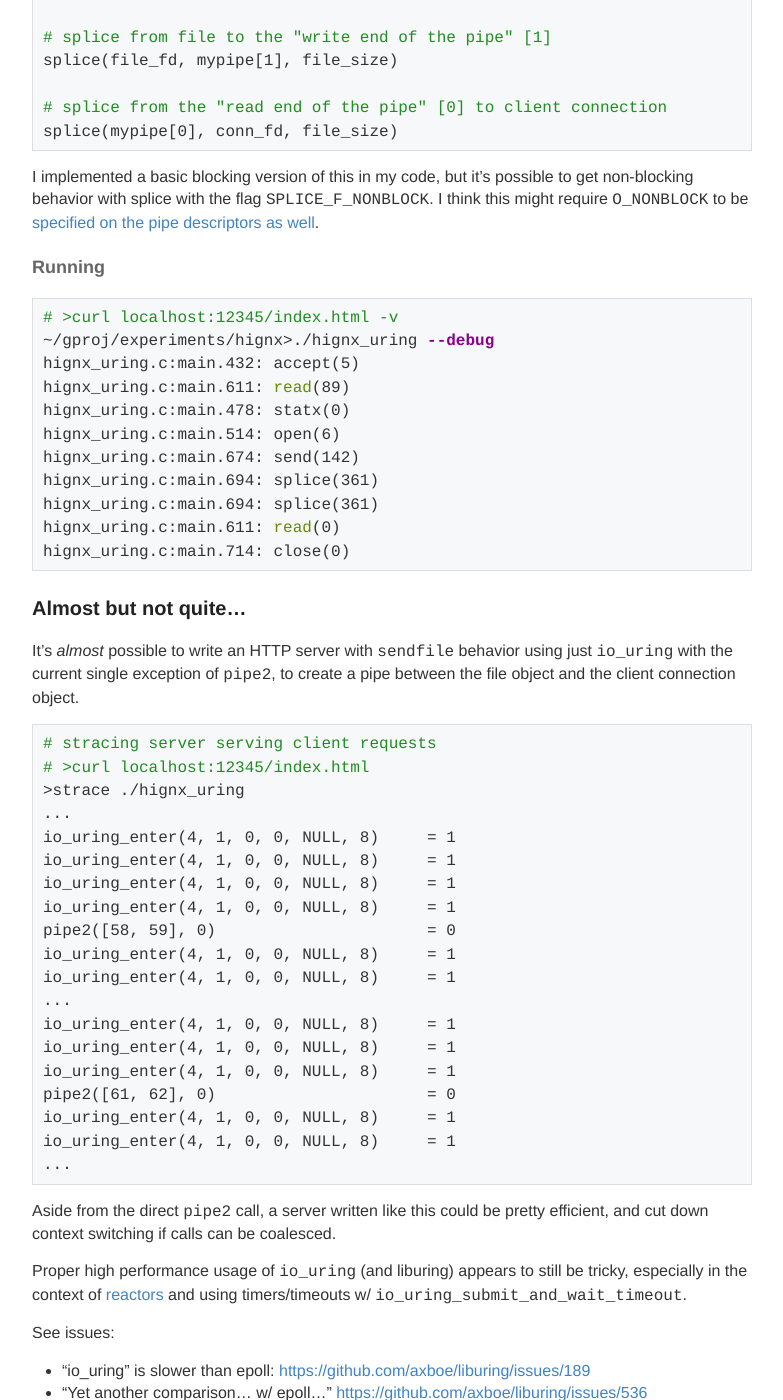
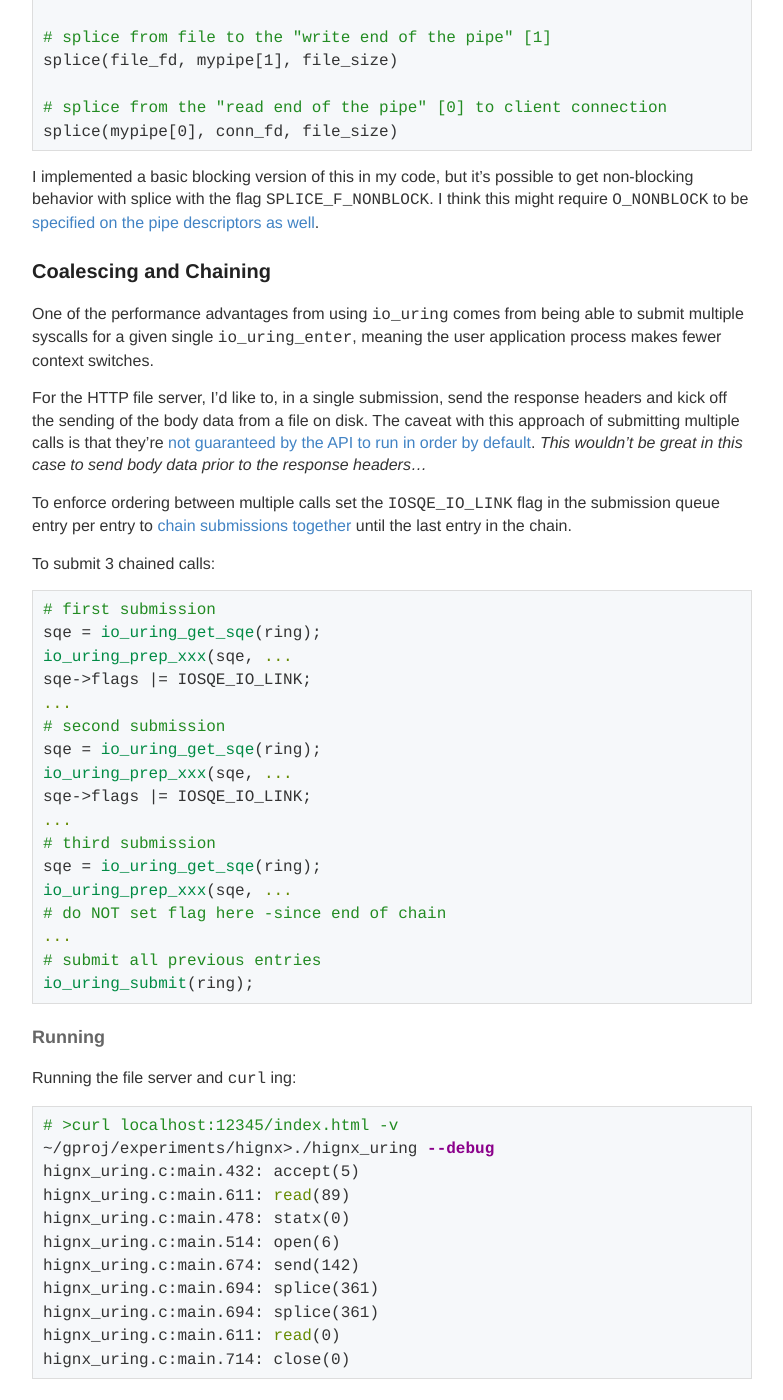
Before and after one commit to tinselcity/tinselcity.github.io, a Jekyll site: the page built from _posts/2023-4-24-Sendfile-W-Iouring.md, in a window 1280 px wide and 1400 px high, scrolled down 3267 px. Shown: the whole window, without its empty margins (248-1031 px from the left). Built offline with Jekyll 4.4.1, drawn with Linux system fonts in a browser that asks for light colours.

Commit message:
cleanup.

````diff
--- a/_posts/2023-4-24-Sendfile-W-Iouring.md
+++ b/_posts/2023-4-24-Sendfile-W-Iouring.md
@@ -116,7 +116,39 @@
 
 I implemented a basic blocking version of this in my code, but it's possible to get non-blocking behavior with splice with the flag `SPLICE_F_NONBLOCK`.  I think this might require `O_NONBLOCK` to be [specified on the pipe descriptors as well](https://groups.google.com/g/fa.linux.kernel/c/MM9TRl0jCcM).
 
+### Coalescing and Chaining
+
+One of the performance advantages from using `io_uring` comes from being able to submit multiple syscalls for a given single `io_uring_enter`, meaning the user application process makes fewer context switches.
+
+For the HTTP file server, I'd like to, in a single submission, send the response headers and kick off the sending of the body data from a file on disk.  The caveat with this approach of submitting multiple calls is that they're [not guaranteed by the API to run in order by default](https://unixism.net/loti/low_level.html#correlating-completions-with-submissions).  _This wouldn't be great in this case to send body data prior to the response headers..._
+
+To enforce ordering between multiple calls set the `IOSQE_IO_LINK` flag in the submission queue entry per entry to [chain submissions together](https://unixism.net/loti/tutorial/link_liburing.html#link-liburing) until the last entry in the chain.
+
+To submit 3 chained calls:
+
+```python
+# first submission
+sqe = io_uring_get_sqe(ring);
+io_uring_prep_xxx(sqe, ...
+sqe->flags |= IOSQE_IO_LINK;
+...
+# second submission
+sqe = io_uring_get_sqe(ring);
+io_uring_prep_xxx(sqe, ...
+sqe->flags |= IOSQE_IO_LINK;
+...
+# third submission
+sqe = io_uring_get_sqe(ring);
+io_uring_prep_xxx(sqe, ...
+# do NOT set flag here -since end of chain
+...
+# submit all previous entries
+io_uring_submit(ring);
+```
+
 #### Running
+
+Running the file server and `curl` ing:
 
 ```sh
 # >curl localhost:12345/index.html -v
````
